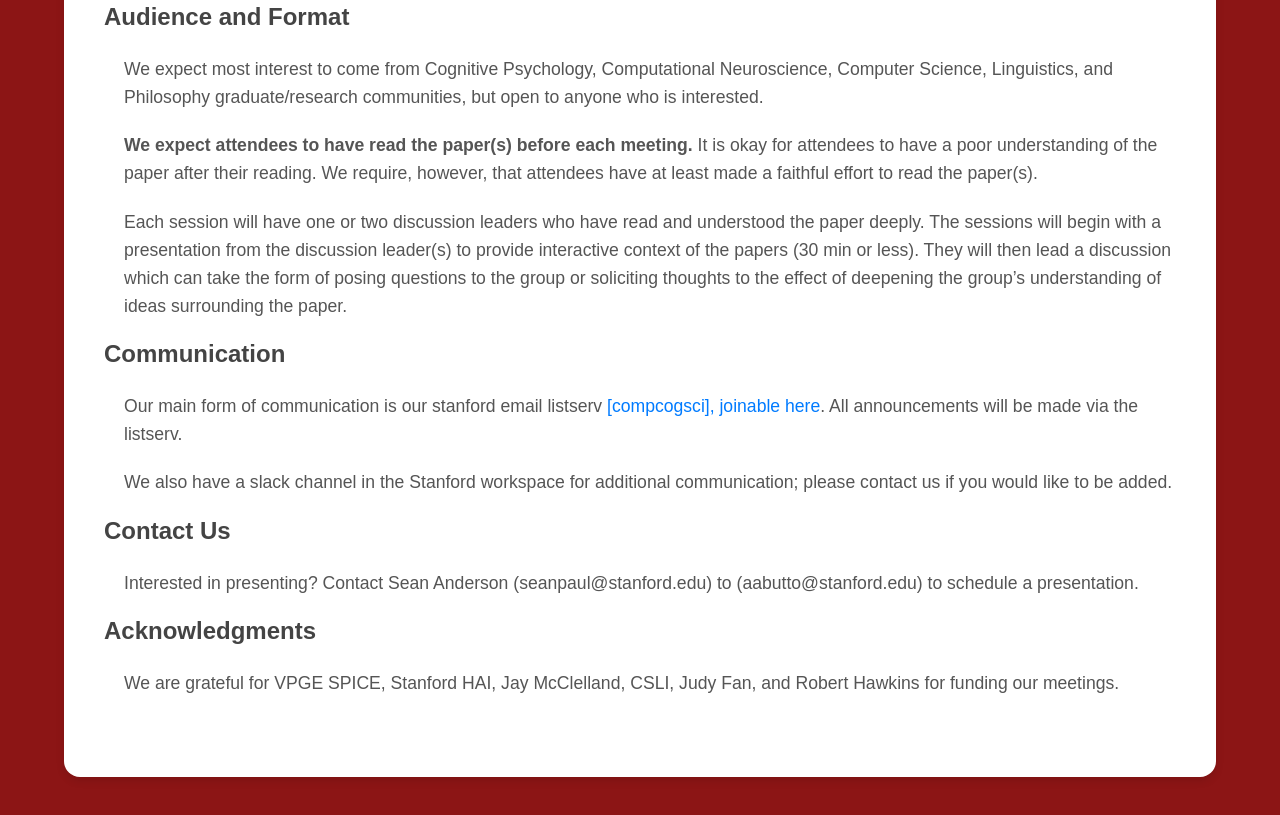
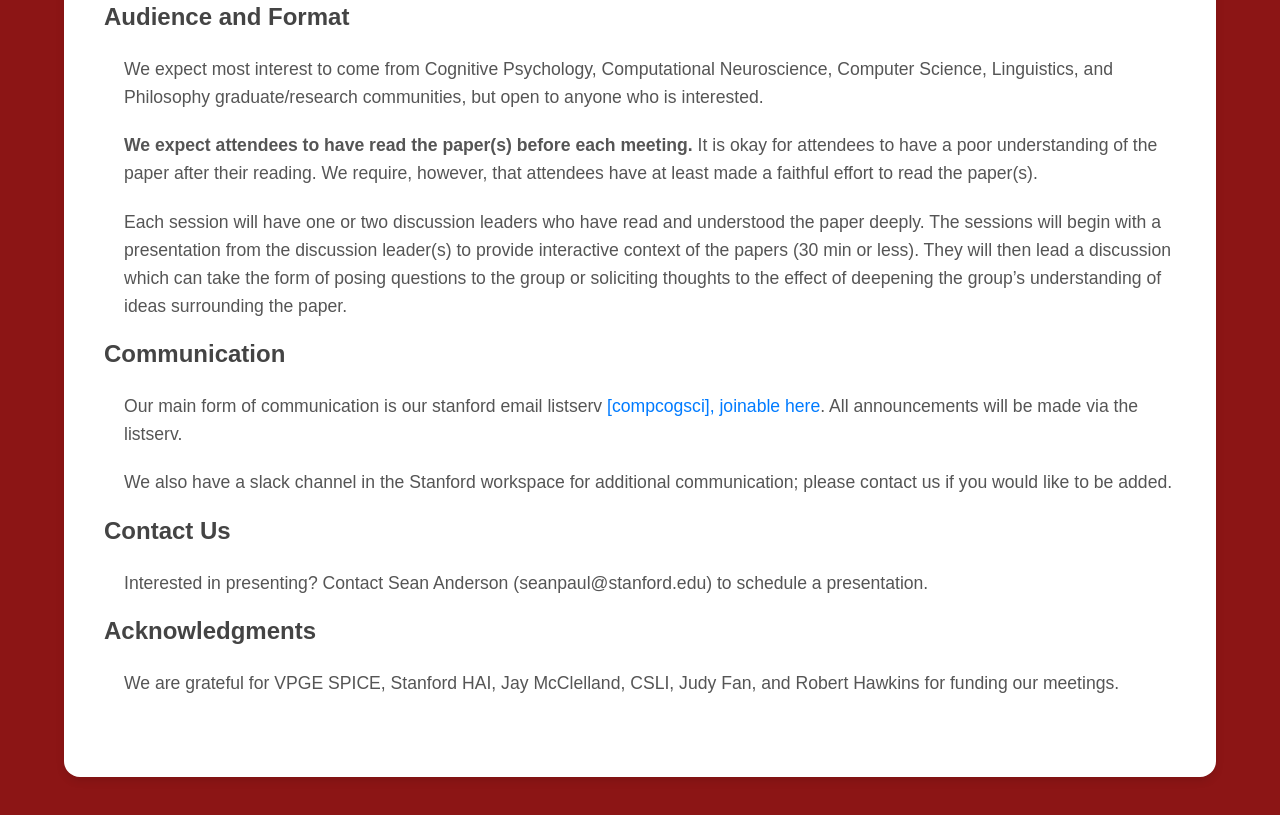
Before and after one commit to compucogsci/compucogsci.github.io, a plain HTML site: page index.html in a window 1280 px wide. Shown: the part 755-1570 px from the top of the page. Drawn offline with Linux system fonts and the light colour scheme; a web font is replaced by a local one.

Commit message:
remove extraneous email contact

```diff
--- a/index.html
+++ b/index.html
@@ -75,7 +75,7 @@
 
                 <h3>Contact Us</h3>
                 <p class="indented-paragraph">
-                    Interested in presenting? Contact Sean Anderson (seanpaul@stanford.edu) to (aabutto@stanford.edu) to schedule a
+                    Interested in presenting? Contact Sean Anderson (seanpaul@stanford.edu) to schedule a
                     presentation.
                 </p>
 
```
